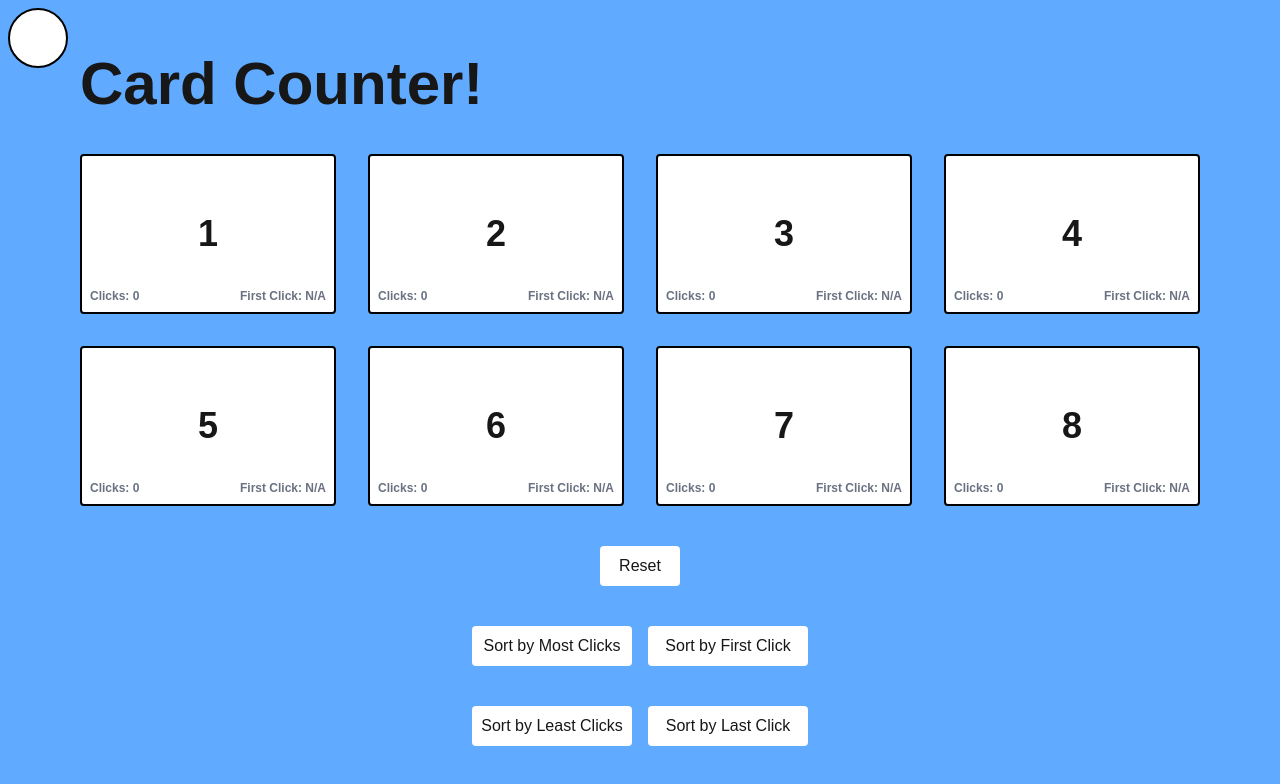
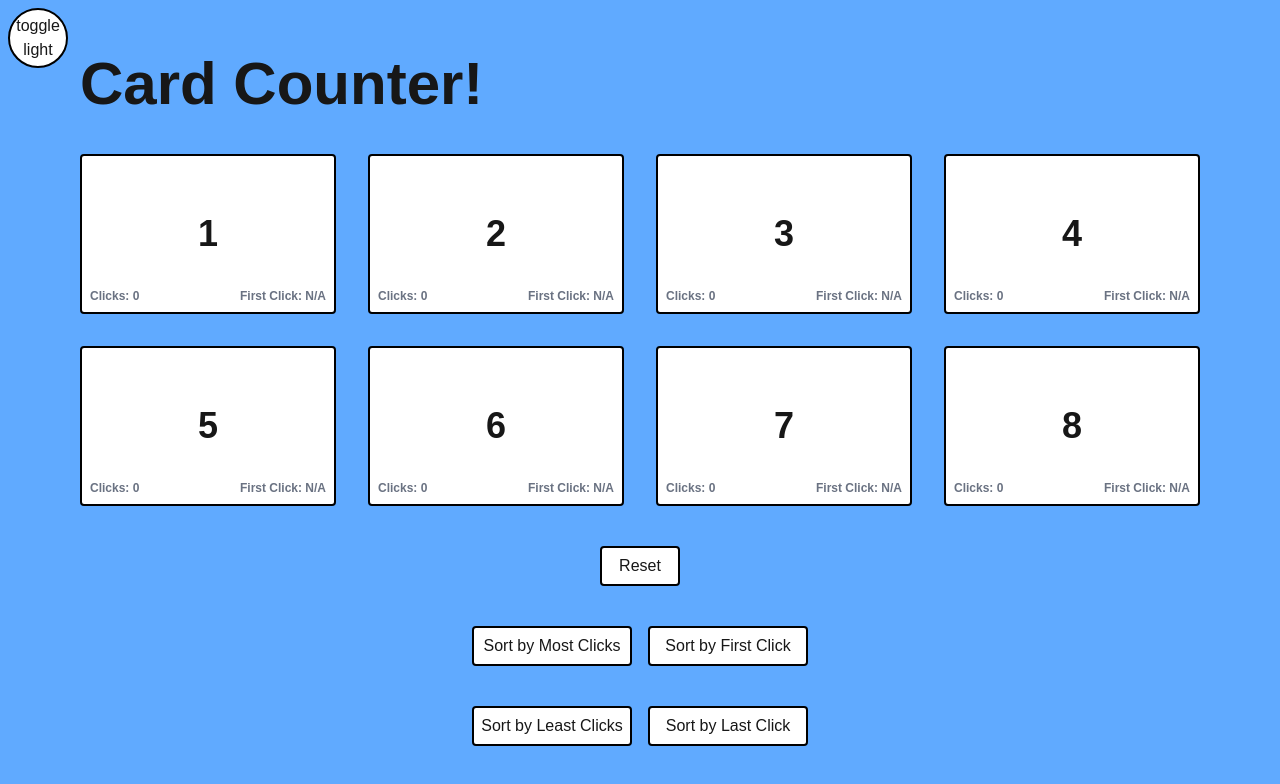
Before and after one commit to Hundred-Foot-Long-Sweet-Potato/omnisync-technical-assessment, a Next.js app: page / in a window 1280 px wide. Shown: the top 784 px of the page. Built offline with nearby package versions, Linux system fonts and the light colour scheme; no server answers; the database is empty.

Commit message:
Fixed an onLoad bug
onLoad didn't preserve main number order after first sort. That and it didn't have the correct array for the oldArray since it wasn't copying the parameter array.

```diff
--- a/src/app/page.tsx
+++ b/src/app/page.tsx
@@ -22,7 +22,7 @@ export default function Home() {
   useEffect(() => {
     const fetchOrInitializeCards = async () => {
       const res = await fetch('/api/cards');
-      const data: CardData[] = await res.json();
+      let data: CardData[] = await res.json();
 
       // Nothing in data means first time load
       if (data.length === 0) {
@@ -35,6 +35,7 @@ export default function Home() {
         }
       }else{
         // OnLoad sorts by first click time
+        data = data.sort((a, b) => a.mainNumber - b.mainNumber);
         sortByFirstClick(data,true);
       }
     }
@@ -94,7 +95,7 @@ export default function Home() {
   }
 
   const sortByFirstClick = (cards : CardData[], sortByFirst : boolean = true) => {
-    const oldArray = [...cardArray];
+    const oldArray = [...cards];
     const sorted = [...cards].sort((a, b) => {
       const aTime = a.timeOfFirstClick ? new Date(a.timeOfFirstClick).getTime() : (sortByFirst ? Infinity : -Infinity);
       const bTime = b.timeOfFirstClick ? new Date(b.timeOfFirstClick).getTime() : (sortByFirst ? Infinity : -Infinity);
@@ -147,7 +148,7 @@ export default function Home() {
   return (
     <div className="min-h-screen flex justify-center items-center select-none">
       <main>
-        <button className=" absolute top-2 left-2 bg-white w-15 h-15 rounded-full hover:scale-105 hover:bg-gray-200 card border-black border-2 component" onClick={toggleLightMode}></button>
+        <button className=" absolute top-2 left-2 bg-white w-15 h-15 rounded-full hover:scale-105 hover:bg-gray-200 card border-black border-2 component " onClick={toggleLightMode}>toggle light</button>
         <h1 className="text-6xl font-bold pb-10"> Card Counter!</h1>
         <div className="grid grid-cols-4 grid-rows-2 gap-8">
           {cardArray.map((card) => (
@@ -155,15 +156,15 @@ export default function Home() {
           ))}
         </div>
         <div className="pt-10 flex justify-center gap-4 ">
-          <button className="h-10 w-20 bg-white text-black rounded hover:scale-105 hover:bg-gray-200 component" onClick={resetCards}>Reset</button>
+          <button className="h-10 w-20 bg-white text-black border-2 border-black rounded hover:scale-105 hover:bg-gray-200 component" onClick={resetCards}>Reset</button>
         </div>
         <div className="pt-10 flex justify-center gap-4 ">
-          <button className="h-10 w-40 bg-white text-black rounded hover:scale-105 hover:bg-gray-200 component" onClick={() => sortByClicks(true)}>Sort by Most Clicks</button>
-          <button className="h-10 w-40 bg-white text-black rounded hover:scale-105 hover:bg-gray-200 component" onClick={() => sortByFirstClick(cardArray,true)}>Sort by First Click</button>
+          <button className="h-10 w-40 bg-white text-black border-2 border-black rounded hover:scale-105 hover:bg-gray-200 component" onClick={() => sortByClicks(true)}>Sort by Most Clicks</button>
+          <button className="h-10 w-40 bg-white text-black border-2 border-black rounded hover:scale-105 hover:bg-gray-200 component" onClick={() => sortByFirstClick(cardArray,true)}>Sort by First Click</button>
         </div>
         <div className="pt-10 flex justify-center gap-4">
-          <button className="h-10 w-40 bg-white text-black rounded hover:scale-105 hover:bg-gray-200 component" onClick={() => sortByClicks(false)}>Sort by Least Clicks</button>
-          <button className="h-10 w-40 bg-white text-black rounded hover:scale-105 hover:bg-gray-200 component" onClick={() => sortByFirstClick(cardArray,false)}>Sort by Last Click</button>
+          <button className="h-10 w-40 bg-white text-black border-2 border-black rounded hover:scale-105 hover:bg-gray-200 component" onClick={() => sortByClicks(false)}>Sort by Least Clicks</button>
+          <button className="h-10 w-40 bg-white text-black border-2 border-black rounded hover:scale-105 hover:bg-gray-200 component" onClick={() => sortByFirstClick(cardArray,false)}>Sort by Last Click</button>
         </div>
       </main>
     </div>
```
